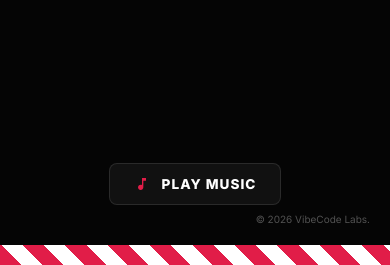
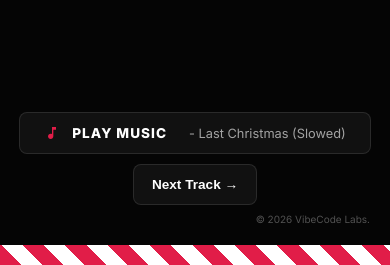
Before and after one commit to Qrdz0/Christmass-countdown, a plain HTML site: page index.html in a window 390 px wide. Shown: the part 579-844 px from the top of the page. Drawn offline with Linux system fonts and the light colour scheme; a web font is replaced by a local one.

Commit message:
Enhance music player with controls and track info
Updated music player controls and added track name display.

```diff
--- a/index.html
+++ b/index.html
@@ -1,4 +1,3 @@
-
 <!DOCTYPE html>
 <html lang="en">
 <head>
@@ -13,7 +12,7 @@
             --bg: #050505;
             --text-main: #ffffff;
             --text-muted: #a3a3a3;
-            --accent: #e11d48; /* Classic Christmas Red */
+            --accent: #e11d48; /* Christmas Red */
         }
 
         * {
@@ -110,15 +109,22 @@
             font-weight: 600;
         }
 
-        /* Highlight the seconds in red */
         .time-block:last-child .time-value {
             color: var(--accent);
             text-shadow: 0 0 20px rgba(225, 29, 72, 0.4);
         }
 
-        .music-player {
+        /* Music Player Controls */
+        .music-controls {
             position: fixed;
             bottom: 60px;
+            display: flex;
+            gap: 10px;
+            align-items: center;
+            z-index: 20;
+        }
+
+        .music-player {
             display: flex;
             align-items: center;
             gap: 12px;
@@ -156,6 +162,36 @@
             transition: color 0.3s;
         }
 
+        .track-name {
+            font-size: 0.8rem;
+            color: var(--text-muted);
+            margin-left: 10px;
+            font-weight: 400;
+            text-transform: none;
+            letter-spacing: 0;
+        }
+
+        .next-btn {
+            background: rgba(255, 255, 255, 0.05);
+            border: 1px solid rgba(255, 255, 255, 0.1);
+            color: var(--text-main);
+            padding: 12px 18px;
+            border-radius: 8px;
+            cursor: pointer;
+            font-weight: 800;
+            font-size: 0.85rem;
+            transition: all 0.3s;
+            display: flex;
+            align-items: center;
+            gap: 8px;
+        }
+
+        .next-btn:hover {
+            background: var(--accent);
+            border-color: var(--accent);
+            color: white;
+        }
+
         .footer {
             position: fixed;
             bottom: 40px;
@@ -178,6 +214,7 @@
                 font-size: 4rem;
             }
             h1 { font-size: 2rem; }
+            .music-controls { flex-direction: column; }
         }
     </style>
 </head>
@@ -208,20 +245,26 @@
         </div>
     </div>
 
-    <div class="music-player" id="music-btn" onclick="toggleMusic()">
-        <svg class="music-icon" viewBox="0 0 24 24" xmlns="http://www.w3.org/2000/svg">
-            <path d="M12 3v10.55c-.59-.34-1.27-.55-2-.55-2.21 0-4 1.79-4 4s1.79 4 4 4 4-1.79 4-4V7h4V3h-6z"/>
-        </svg>
-        <span class="music-text" id="music-text">Play Music</span>
+    <!-- Music Controls -->
+    <div class="music-controls">
+        <div class="music-player" id="music-btn" onclick="toggleMusic()">
+            <svg class="music-icon" viewBox="0 0 24 24" xmlns="http://www.w3.org/2000/svg">
+                <path d="M12 3v10.55c-.59-.34-1.27-.55-2-.55-2.21 0-4 1.79-4 4s1.79 4 4 4 4-1.79 4-4V7h4V3h-6z"/>
+            </svg>
+            <span class="music-text" id="music-text">Play Music</span>
+            <span class="track-name" id="track-name">- Last Christmas (Slowed)</span>
+        </div>
+        <button class="next-btn" onclick="nextTrack()">
+            Next Track &rarr;
+        </button>
     </div>
 
     <div class="candy-stripe-bottom"></div>
     <div class="footer">&copy; 2026 VibeCode Labs.</div>
 
-    <!-- Reliable Audio Source -->
+    <!-- Hidden Audio Element -->
     <audio id="bg-music" loop>
-        <source src="https://archive.org/download/78_jingle-bells_fred-waring-and-his-pennsylvanians-bob-crosby-george-wyle_01-18-1927/Jingle%20Bells.mp3" type="audio/mpeg">
-        Your browser does not support the audio element.
+        <source src="last_christmas.mp3" type="audio/mpeg">
     </audio>
 
     <script>
@@ -259,7 +302,29 @@
         // --- MUSIC LOGIC ---
         const audio = document.getElementById('bg-music');
         const musicText = document.getElementById('music-text');
+        const trackNameText = document.getElementById('track-name');
+
+        // Define the playlist
+        const playlist = [
+            { file: "last_christmas.mp3", name: "- Last Christmas (Slowed)" },
+            { file: "all_i_want.mp3", name: "- All I Want for Christmas (Slowed)" }
+        ];
+
+        let currentTrackIndex = 0;
         let isPlaying = false;
+
+        function loadTrack(index) {
+            const track = playlist[index];
+            // Change the source
+            audio.src = track.file;
+            // Update the UI
+            trackNameText.innerText = track.name;
+
+            // If it was playing, play the new track automatically
+            if (isPlaying) {
+                audio.play().catch(e => console.log("Autoplay blocked:", e));
+            }
+        }
 
         function toggleMusic() {
             if (isPlaying) {
@@ -267,7 +332,6 @@
                 musicText.innerText = "Play Music";
             } else {
                 audio.volume = 0;
-                // Play the audio
                 let playPromise = audio.play();
 
                 if (playPromise !== undefined) {
@@ -275,7 +339,7 @@
                         // Fade in volume smoothly
                         let vol = 0;
                         const fadeAudio = setInterval(() => {
-                            if (vol < 0.4) { // Cap volume at 40%
+                            if (vol < 0.4) {
                                 vol += 0.05;
                                 audio.volume = vol;
                             } else {
@@ -285,12 +349,17 @@
                         musicText.innerText = "Pause Music";
                     }).catch(error => {
                         console.log("Audio play failed:", error);
-                        musicText.innerText = "Audio Error";
+                        musicText.innerText = "Load File...";
                     });
                 }
             }
             isPlaying = !isPlaying;
         }
+
+        function nextTrack() {
+            currentTrackIndex = (currentTrackIndex + 1) % playlist.length;
+            loadTrack(currentTrackIndex);
+        }
     </script>
 </body>
 </html>
```
